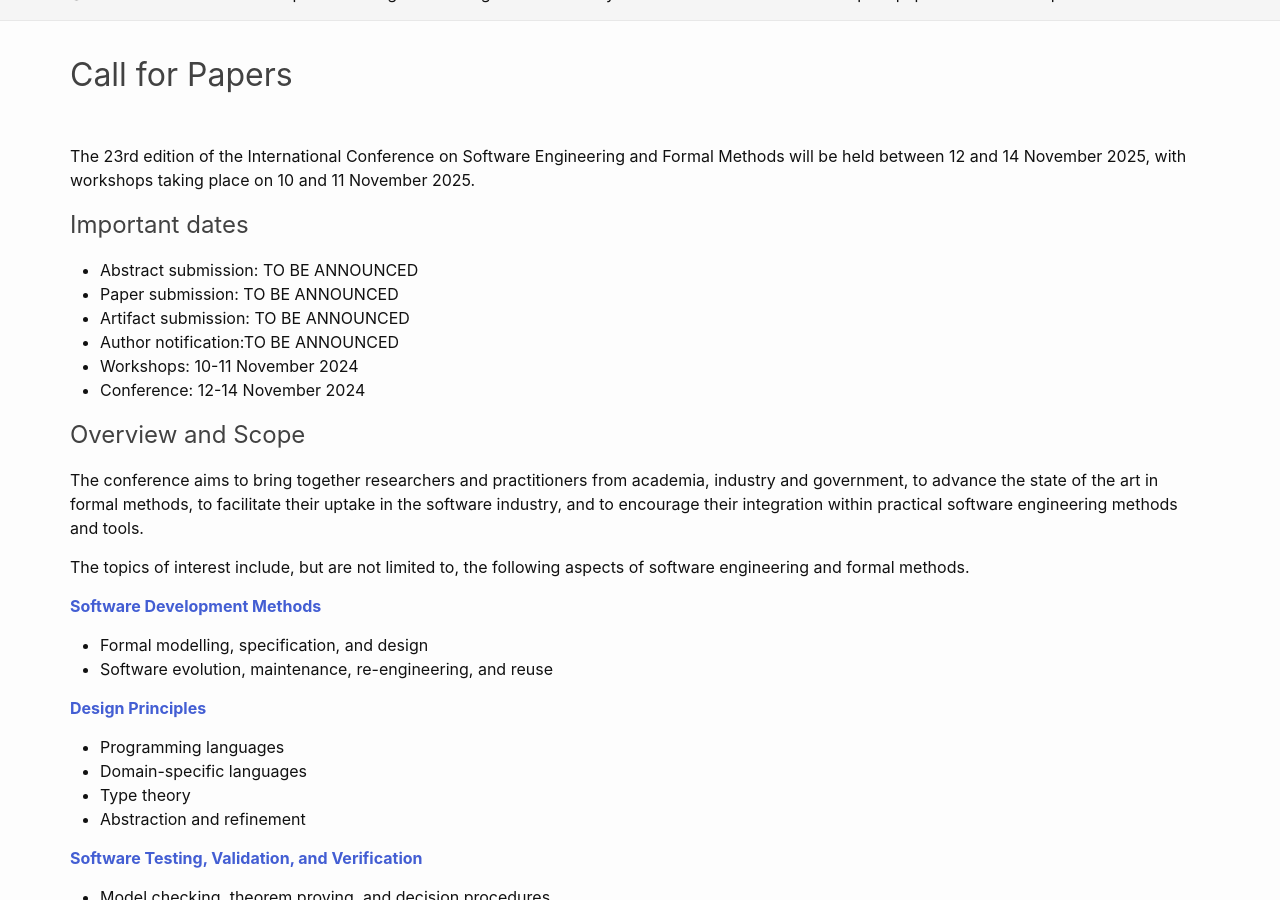
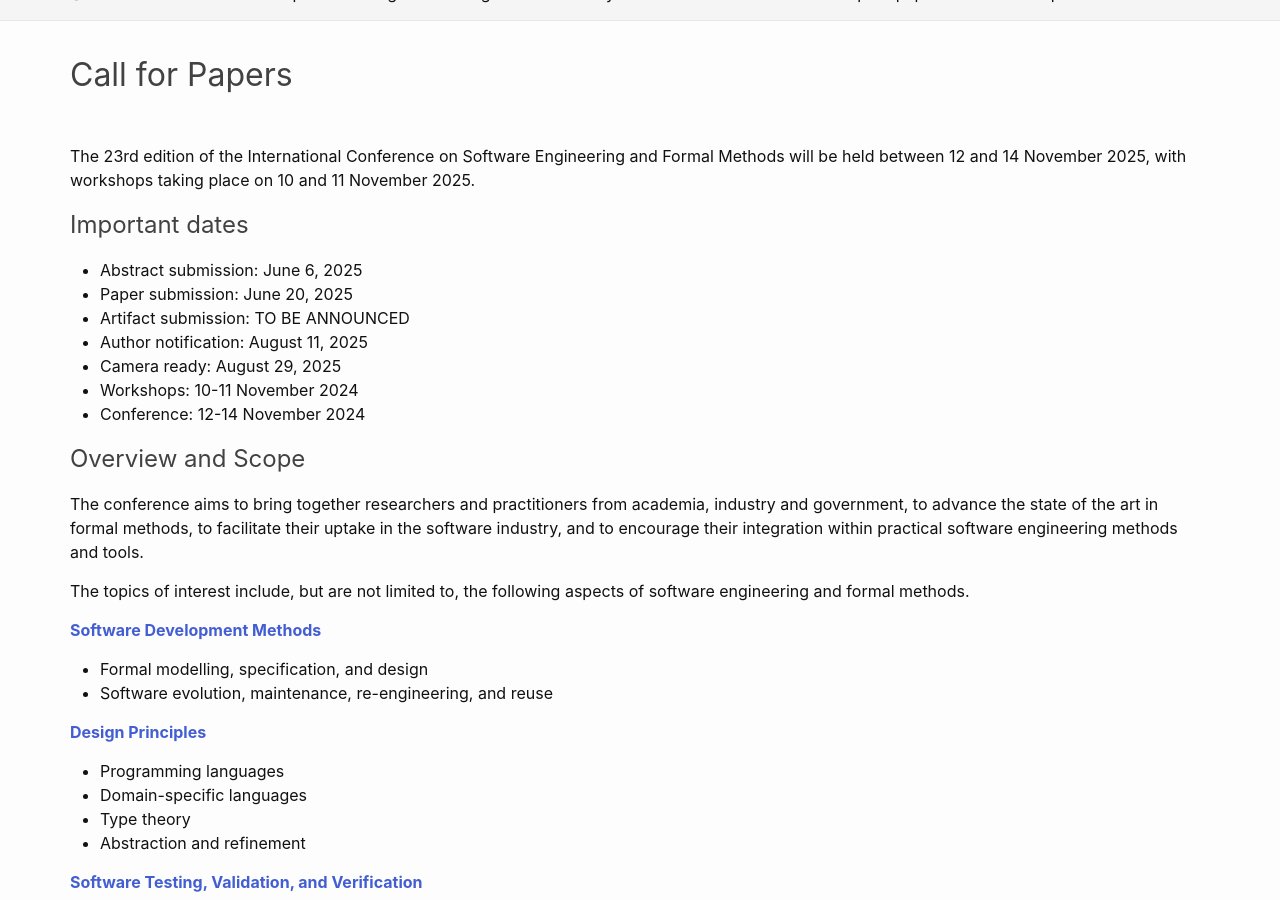
Before and after one commit to sefm-conference/2025, a Jekyll site: the page built from _pages/callforpapers.md, in a window 1280 px wide and 900 px high, scrolled down 672 px. Built offline with Jekyll 4.4.1, drawn with Linux system fonts in a browser that asks for light colours.

Commit message:
Update callforpapers.md

```diff
--- a/_pages/callforpapers.md
+++ b/_pages/callforpapers.md
@@ -10,10 +10,11 @@ The 23rd edition of the International Conference on Software Engineering and
 Formal Methods will be held between 12 and 14 November 2025, with workshops taking place on 10 and 11 November 2025.
 
 ## Important dates
-- Abstract submission: TO BE ANNOUNCED
-- Paper submission: TO BE ANNOUNCED
+- Abstract submission: June 6, 2025
+- Paper submission: June 20, 2025
 - Artifact submission: TO BE ANNOUNCED
-- Author notification:TO BE ANNOUNCED
+- Author notification: August 11, 2025
+- Camera ready: August 29, 2025
 - Workshops: 10-11 November 2024
 - Conference: 12-14 November 2024
 
```
